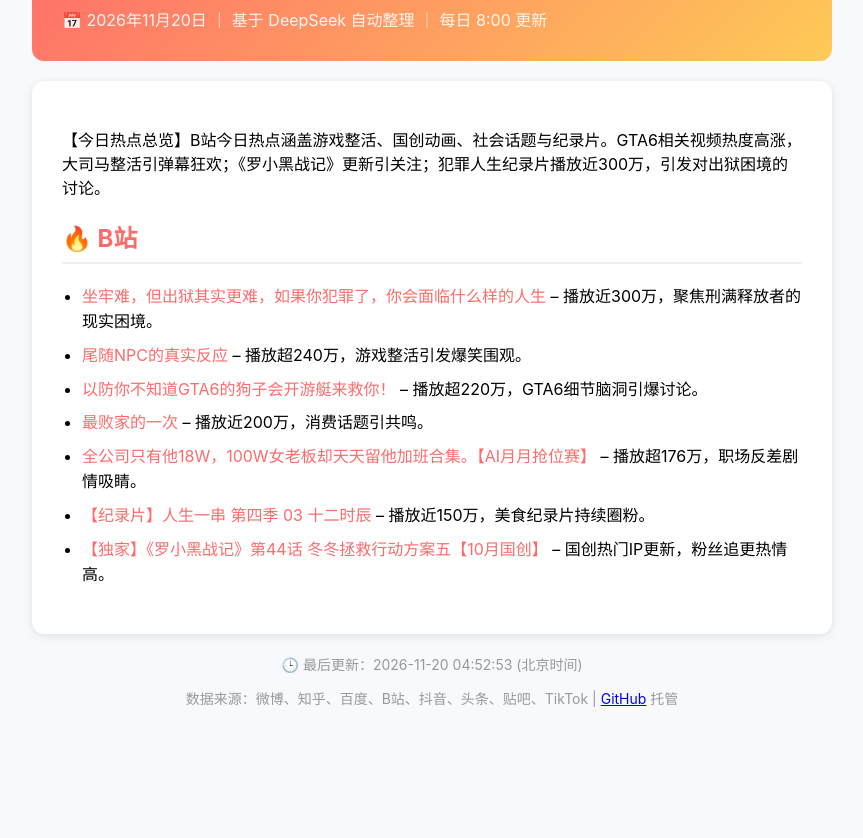
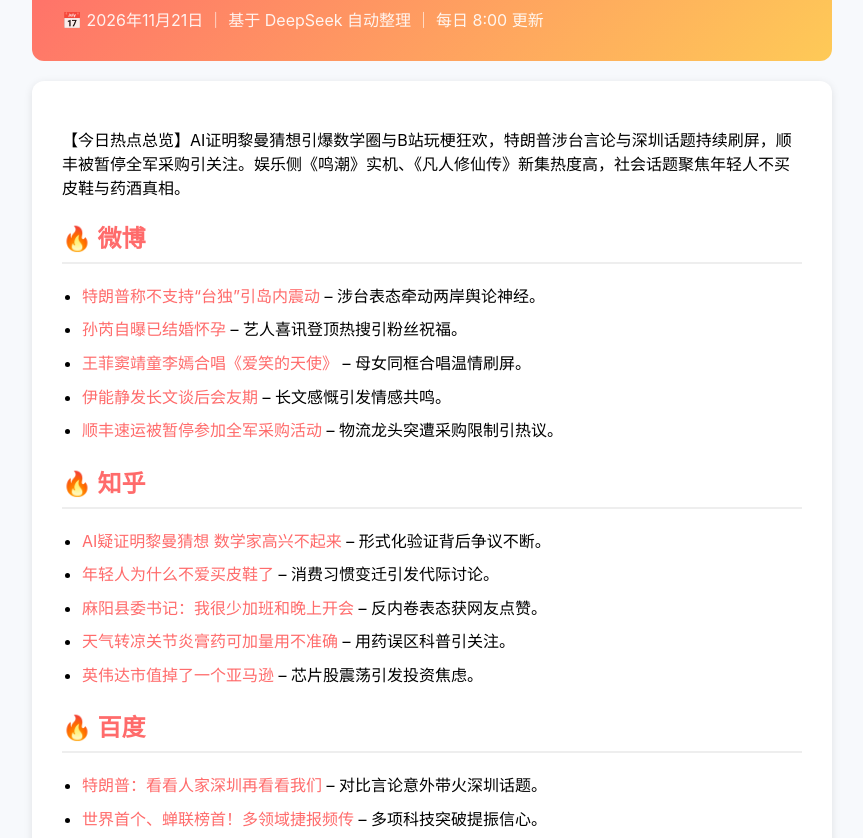
Before and after one commit to hele8406-sketch/daily-trending, a plain HTML site: page docs/index.html in a window 1280 px wide. Shown: the part 99-937 px from the top of the page, without its empty margins (208-1071 px from the left). Before the commit the page ends 841 px from the top, so only its background shows below. Drawn offline with Linux system fonts and the light colour scheme.

Commit message:
📈 更新热门话题 2026-11-21

```diff
--- a/docs/index.html
+++ b/docs/index.html
@@ -3,7 +3,7 @@
 <head>
   <meta charset="UTF-8">
   <meta name="viewport" content="width=device-width, initial-scale=1.0">
-  <title>每日热门话题 - 2026年11月20日</title>
+  <title>每日热门话题 - 2026年11月21日</title>
   <style>
     body { font-family: -apple-system, BlinkMacSystemFont, "Segoe UI", Roboto, sans-serif; max-width: 800px; margin: 0 auto; padding: 20px; background: #f7f9fc; }
     .header { background: linear-gradient(135deg, #ff6b6b 0%, #feca57 100%); color: white; padding: 30px; border-radius: 12px; margin-bottom: 20px; }
@@ -22,23 +22,46 @@
 <body>
   <div class="header">
     <h1>📈 全网热门话题速览</h1>
-    <p>📅 2026年11月20日 ｜ 基于 DeepSeek 自动整理 ｜ 每日 8:00 更新</p>
+    <p>📅 2026年11月21日 ｜ 基于 DeepSeek 自动整理 ｜ 每日 8:00 更新</p>
   </div>
   <div class="content">
-    <p>【今日热点总览】B站今日热点涵盖游戏整活、国创动画、社会话题与纪录片。GTA6相关视频热度高涨，大司马整活引弹幕狂欢；《罗小黑战记》更新引关注；犯罪人生纪录片播放近300万，引发对出狱困境的讨论。</p>
+    <p>【今日热点总览】AI证明黎曼猜想引爆数学圈与B站玩梗狂欢，特朗普涉台言论与深圳话题持续刷屏，顺丰被暂停全军采购引关注。娱乐侧《鸣潮》实机、《凡人修仙传》新集热度高，社会话题聚焦年轻人不买皮鞋与药酒真相。</p>
+<h2>🔥 微博</h2>
+<ul>
+  <li><a href="https://www.baidu.com/s?wd=%E7%89%B9%E6%9C%97%E6%99%AE%E7%A7%B0%E4%B8%8D%E6%94%AF%E6%8C%81%E2%80%9C%E5%8F%B0%E7%8B%AC%E2%80%9D%E5%BC%95%E5%B2%9B%E5%86%85%E9%9C%87%E5%8A%A8">特朗普称不支持“台独”引岛内震动</a> – 涉台表态牵动两岸舆论神经。</li>
+  <li><a href="https://www.baidu.com/s?wd=%E5%AD%99%E8%8A%AE%E8%87%AA%E6%9B%9D%E5%B7%B2%E7%BB%93%E5%A9%9A%E6%80%80%E5%AD%95">孙芮自曝已结婚怀孕</a> – 艺人喜讯登顶热搜引粉丝祝福。</li>
+  <li><a href="https://www.baidu.com/s?wd=%E7%8E%8B%E8%8F%B2%E7%AA%A6%E9%9D%96%E7%AB%A5%E6%9D%8E%E5%AB%A3%E5%90%88%E5%94%B1%E3%80%8A%E7%88%B1%E7%AC%91%E7%9A%84%E5%A4%A9%E4%BD%BF%E3%80%8B">王菲窦靖童李嫣合唱《爱笑的天使》</a> – 母女同框合唱温情刷屏。</li>
+  <li><a href="https://www.baidu.com/s?wd=%E4%BC%8A%E8%83%BD%E9%9D%99%E5%8F%91%E9%95%BF%E6%96%87%E8%B0%88%E5%90%8E%E4%BC%9A%E5%8F%8B%E6%9C%9F">伊能静发长文谈后会友期</a> – 长文感慨引发情感共鸣。</li>
+  <li><a href="https://www.baidu.com/s?wd=%E9%A1%BA%E4%B8%B0%E9%80%9F%E8%BF%90%E8%A2%AB%E6%9A%82%E5%81%9C%E5%8F%82%E5%8A%A0%E5%85%A8%E5%86%9B%E9%87%87%E8%B4%AD%E6%B4%BB%E5%8A%A8">顺丰速运被暂停参加全军采购活动</a> – 物流龙头突遭采购限制引热议。</li>
+</ul>
+<h2>🔥 知乎</h2>
+<ul>
+  <li><a href="https://www.baidu.com/s?wd=AI%E7%96%91%E8%AF%81%E6%98%8E%E9%BB%8E%E6%9B%BC%E7%8C%9C%E6%83%B3+%E6%95%B0%E5%AD%A6%E5%AE%B6%E9%AB%98%E5%85%B4%E4%B8%8D%E8%B5%B7%E6%9D%A5">AI疑证明黎曼猜想 数学家高兴不起来</a> – 形式化验证背后争议不断。</li>
+  <li><a href="https://www.baidu.com/s?wd=%E5%B9%B4%E8%BD%BB%E4%BA%BA%E4%B8%BA%E4%BB%80%E4%B9%88%E4%B8%8D%E7%88%B1%E4%B9%B0%E7%9A%AE%E9%9E%8B%E4%BA%86">年轻人为什么不爱买皮鞋了</a> – 消费习惯变迁引发代际讨论。</li>
+  <li><a href="https://www.baidu.com/s?wd=%E9%BA%BB%E9%98%B3%E5%8E%BF%E5%A7%94%E4%B9%A6%E8%AE%B0%EF%BC%9A%E6%88%91%E5%BE%88%E5%B0%91%E5%8A%A0%E7%8F%AD%E5%92%8C%E6%99%9A%E4%B8%8A%E5%BC%80%E4%BC%9A">麻阳县委书记：我很少加班和晚上开会</a> – 反内卷表态获网友点赞。</li>
+  <li><a href="https://www.baidu.com/s?wd=%E5%A4%A9%E6%B0%94%E8%BD%AC%E5%87%89%E5%85%B3%E8%8A%82%E7%82%8E%E8%86%8F%E8%8D%AF%E5%8F%AF%E5%8A%A0%E9%87%8F%E7%94%A8%E4%B8%8D%E5%87%86%E7%A1%AE">天气转凉关节炎膏药可加量用不准确</a> – 用药误区科普引关注。</li>
+  <li><a href="https://www.baidu.com/s?wd=%E8%8B%B1%E4%BC%9F%E8%BE%BE%E5%B8%82%E5%80%BC%E6%8E%89%E4%BA%86%E4%B8%80%E4%B8%AA%E4%BA%9A%E9%A9%AC%E9%80%8A">英伟达市值掉了一个亚马逊</a> – 芯片股震荡引发投资焦虑。</li>
+</ul>
+<h2>🔥 百度</h2>
+<ul>
+  <li><a href="https://www.baidu.com/s?wd=%E7%89%B9%E6%9C%97%E6%99%AE%EF%BC%9A%E7%9C%8B%E7%9C%8B%E4%BA%BA%E5%AE%B6%E6%B7%B1%E5%9C%B3%E5%86%8D%E7%9C%8B%E7%9C%8B%E6%88%91%E4%BB%AC">特朗普：看看人家深圳再看看我们</a> – 对比言论意外带火深圳话题。</li>
+  <li><a href="https://www.baidu.com/s?wd=%E4%B8%96%E7%95%8C%E9%A6%96%E4%B8%AA%E3%80%81%E8%9D%89%E8%81%94%E6%A6%9C%E9%A6%96%EF%BC%81%E5%A4%9A%E9%A2%86%E5%9F%9F%E6%8D%B7%E6%8A%A5%E9%A2%91%E4%BC%A0">世界首个、蝉联榜首！多领域捷报频传</a> – 多项科技突破提振信心。</li>
+  <li><a href="https://www.baidu.com/s?wd=%E6%B7%B1%E5%9C%B3%E4%BA%BA%E5%8F%88%E5%BC%80%E5%A7%8B%E5%8E%9F%E8%A3%85%E5%87%BA%E8%A1%97%E4%BA%86">深圳人又开始原装出街了</a> – 城市生活话题轻松上榜。</li>
+  <li><a href="https://www.baidu.com/s?wd=%E5%B7%A5%E5%95%86%E9%93%B6%E8%A1%8C%E3%80%81%E5%BB%BA%E8%AE%BE%E9%93%B6%E8%A1%8C%E7%AD%89%E7%A4%BA%E8%AD%A6%E9%87%91%E5%B8%82%E9%A3%8E%E9%99%A9">工商银行、建设银行等示警金市风险</a> – 银行齐发声提示投资风险。</li>
+  <li><a href="https://www.baidu.com/s?wd=%E7%BE%8E%E5%9B%BD%E8%8A%AF%E7%89%87%E8%82%A1%E4%B8%8A%E6%AC%A1%E8%B7%8C%E8%BF%99%E4%B9%88%E6%83%A8%E8%BF%98%E6%98%AF2001%E5%B9%B4">美国芯片股上次跌这么惨还是2001年</a> – 历史级跌幅引发市场担忧。</li>
+</ul>
 <h2>🔥 B站</h2>
 <ul>
-  <li><a href="https://www.bilibili.com/video/BV1XGsU6REC5">坐牢难，但出狱其实更难，如果你犯罪了，你会面临什么样的人生</a> – 播放近300万，聚焦刑满释放者的现实困境。</li>
-  <li><a href="https://www.bilibili.com/video/BV1v7s86zE7f">尾随NPC的真实反应</a> – 播放超240万，游戏整活引发爆笑围观。</li>
-  <li><a href="https://www.bilibili.com/video/BV1gcs469Ecu">以防你不知道GTA6的狗子会开游艇来救你！</a> – 播放超220万，GTA6细节脑洞引爆讨论。</li>
-  <li><a href="https://www.bilibili.com/video/BV1p5sm6vEJe">最败家的一次</a> – 播放近200万，消费话题引共鸣。</li>
-  <li><a href="https://www.bilibili.com/video/BV1fPsU6cEJt">全公司只有他18W，100W女老板却天天留他加班合集。【AI月月抢位赛】</a> – 播放超176万，职场反差剧情吸睛。</li>
-  <li><a href="https://www.bilibili.com/video/BV1Tksm6jERV">【纪录片】人生一串 第四季 03 十二时辰</a> – 播放近150万，美食纪录片持续圈粉。</li>
-  <li><a href="https://www.bilibili.com/video/BV16hsY6tExz">【独家】《罗小黑战记》第44话 冬冬拯救行动方案五【10月国创】</a> – 国创热门IP更新，粉丝追更热情高。</li>
-</ul>
+  <li><a href="https://www.bilibili.com/video/BV1jKsq6cEEP">【IGN独家】《鸣潮：永明的烬焰》实机演示</a> – 新版本实机首曝引爆玩家期待。</li>
+  <li><a href="https://www.bilibili.com/video/BV1atse6EEfx">当我用AI续写爱情公寓4关谷悠悠婚礼【AI全民制作人】</a> – AI续写经典IP情怀拉满。</li>
+  <li><a href="https://www.bilibili.com/video/BV19Ny4zfEtW">【独家】《凡人修仙传之慕兰之战》第25集【总第201集】</a> – 国创年番更新稳居热度前列。</li>
+  <li><a href="https://www.bilibili.com/video/BV1JJsm6wEdA">探秘中国十大“禁区”，会吃人的森林！《09 哀牢山》</a> – 探险科普播放破两百万。</li>
+  <li><a href="https://www.bilibili.com/video/BV1DjybzFEed">AI对黎曼猜想的证明，正式通过形式化验证！</a> – 硬核数学话题引发全网玩梗。</li>
+  <li><a href="https://www.bilibili.com/video/BV18psq6JEgF">90分钟中俄美会晤，摆了哪些事上桌？王骁APEC观察</a> – 时政解读视频热度攀升。</li>
+  <li><a
   </div>
   <div class="footer">
-    <p>🕒 最后更新：2026-11-20 04:52:53 (北京时间)</p>
+    <p>🕒 最后更新：2026-11-21 04:45:47 (北京时间)</p>
     <p>数据来源：微博、知乎、百度、B站、抖音、头条、贴吧、TikTok | <a href="https://github.com">GitHub</a> 托管</p>
   </div>
 </body>
```
